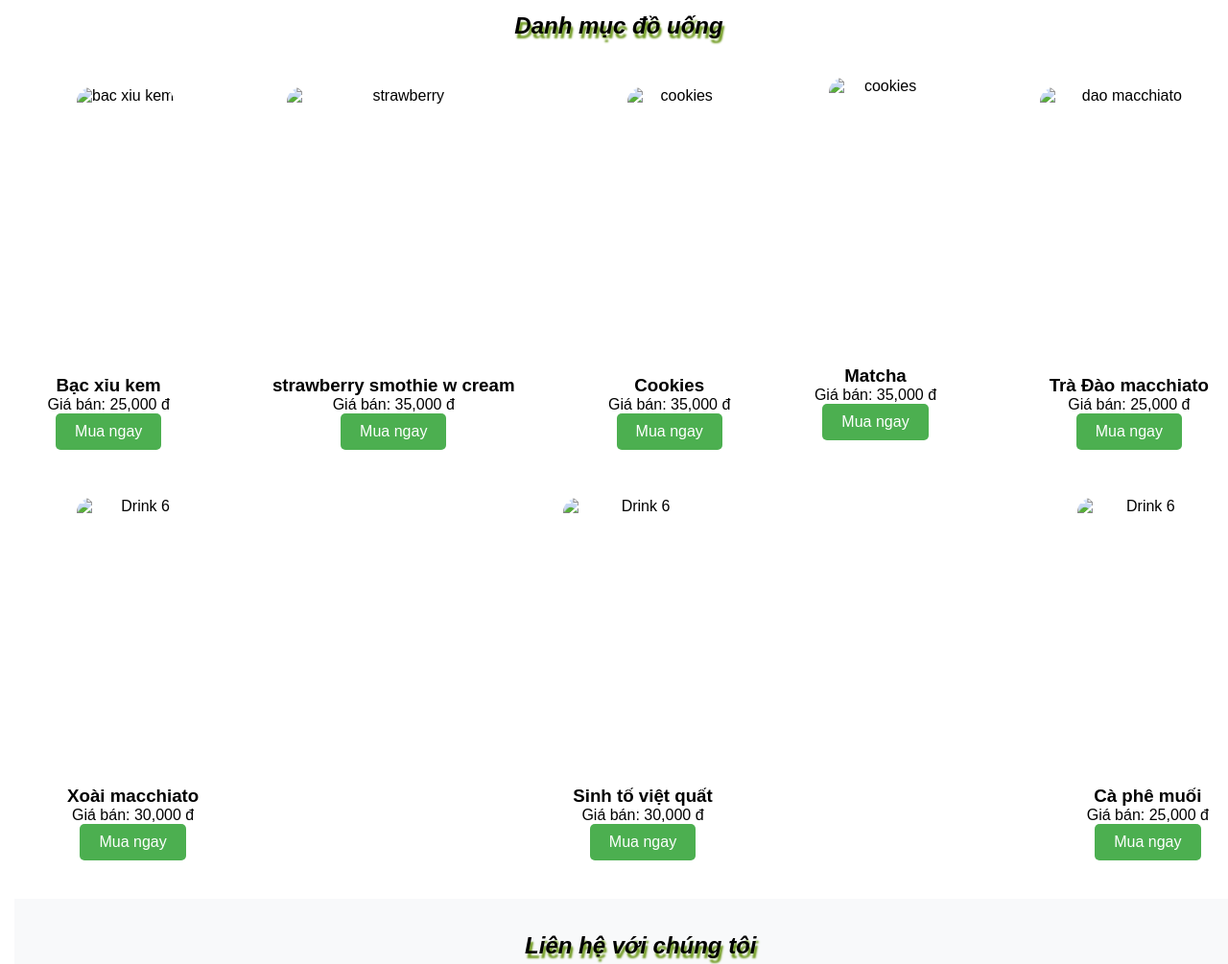
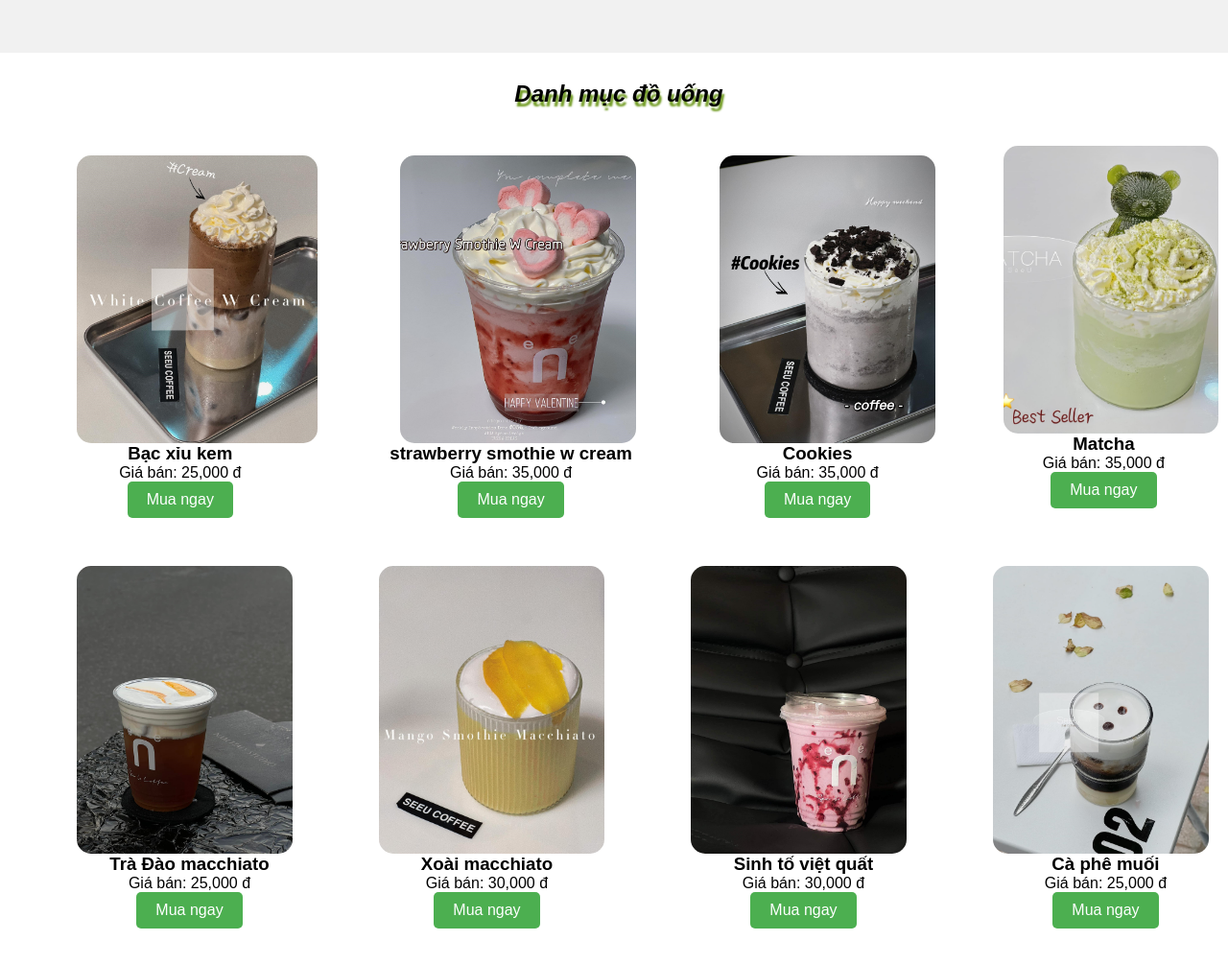
Before and after one commit to minhtan39/SeeUcoffe.github.io, a plain HTML site: page index.html in a window 1280 px wide. Shown: the part 675-1680 px from the top of the page at 96% size. Drawn offline with Linux system fonts and the light colour scheme.

Commit message:
Update index.html

```diff
--- a/index.html
+++ b/index.html
@@ -11,10 +11,10 @@
 <body>
     <div class="intro">
         <h1>Tiệm coffee & Tea
-            <img src="image/logo2.png" alt="logo">
+            <img src="./logo2.png" alt="logo">
         </h1>
         <div class="intro-ship">
-        <img src="image/shipper.jpeg" alt="shipper">
+        <img src="./shipper.jpeg" alt="shipper">
         <p class="phone-number"><b>Số điện thoại: 0818115578</b></p>
     </div>
         <p>Cửa hàng cà phê có Mặt tại Hà Tĩnh<br>
@@ -45,10 +45,10 @@
         <h2>⭐ BEST SELLER</h2>
         <marquee behavior="scroll" direction="left">
             <div class="round">
-                <img src="image/caco.jpg" alt="">
-                <img src="image/cookei.jpg" alt="">
-                <img src="image/matcha.jpg" alt="">
-                <img src="image/xoaimachiato.jpg" alt="">
+                <img src="./caco.jpg" alt="">
+                <img src="./cookei.jpg" alt="">
+                <img src="./matcha.jpg" alt="">
+                <img src="./xoaimachiato.jpg" alt="">
             </div>
         </marquee>
         <!--drink-->
@@ -57,7 +57,7 @@
             <div class="drinks">
                 <!--Đồ uống 1-->
                 <div class="drink">
-                    <img src="image/bacxiu.jpg" alt="bac xiu kem">
+                    <img src="./bacxiu.jpg" alt="bac xiu kem">
                     <div class="drink-1">
                     <h3>Bạc xỉu kem</h3>
                     <p>Giá bán: 25,000 đ</p>
@@ -66,7 +66,7 @@
              </div>
                 <!--Đồ uống 2-->
                 <div class="drink">
-                    <img src="image/stbr.jpg" alt="strawberry">
+                    <img src="./stbr.jpg" alt="strawberry">
                     <div class="drink-2">
                     <h3>strawberry smothie w cream</h3>
                     <p>Giá bán: 35,000 đ</p>
@@ -75,7 +75,7 @@
                 </div>
                 <!--Đồ uống 3-->
                 <div class="drink">
-                    <img src="image/cookei.jpg" alt="cookies">
+                    <img src="./cookei.jpg" alt="cookies">
                     <div class="drink-3">
                     <h3>Cookies</h3>
                     <p>Giá bán: 35,000 đ</p>
@@ -84,7 +84,7 @@
                 </div>
                 <!--Đồ uống 4-->
                 <div>
-                    <img src="image/matcha.jpg" alt="cookies">
+                    <img src="./matcha.jpg" alt="cookies">
                     <div class="drink-4">
                     <h3>Matcha</h3>
                     <p>Giá bán: 35,000 đ</p>
@@ -93,7 +93,7 @@
                 </div>
                 <!--Đồ uống 5-->
                 <div class="drink">
-                    <img src="image/326891376_531153698820273_803920966857653768_n.jpg" alt="dao macchiato">
+                    <img src="./326891376_531153698820273_803920966857653768_n.jpg" alt="dao macchiato">
                     <div class="drink-5">
                     <h3>Trà Đào macchiato</h3>
                     <p>Giá bán: 25,000 đ</p>
@@ -103,7 +103,7 @@
 
                 <!--Đồ uống 6-->
                 <div class="drink">
-                    <img src="image/xoaimachiato.jpg" alt="Drink 6">
+                    <img src="./xoaimachiato.jpg" alt="Drink 6">
                     <div class="drink-6">
                     <h3>Xoài macchiato</h3>
                     <p>Giá bán: 30,000 đ</p>
@@ -112,7 +112,7 @@
                 </div>
                 <!--Đồ uống 7-->
                 <div class="drink">
-                    <img src="image/blueberry.jpg" alt="Drink 6">
+                    <img src="./blueberry.jpg" alt="Drink 6">
                     <div class="drink-7">
                     <h3>Sinh tố việt quất</h3>
                     <p>Giá bán: 30,000 đ</p>
@@ -121,7 +121,7 @@
                 </div>
                 <!--Đồ uống 8-->
                 <div class="drink">
-                    <img src="image/salat-coffee.jpg" alt="Drink 6">
+                    <img src="./salat-coffee.jpg" alt="Drink 6">
                     <div class="drink-8">
                     <h3>Cà phê muối</h3>
                     <p>Giá bán: 25,000 đ</p>
@@ -139,7 +139,7 @@
                     <div class="footer-social">
                         <h2>Kết nối với chúng tôi</h2>
                         <a href="https://www.facebook.com/profile.php?id=100083257732667"><img src="image/logoface.webp" alt="Facebook"></a>
-                        <a href="https://www.instagram.com/seeu.coffee/"><img src="image/instagram.jpg" alt="Instagram"></a>
+                        <a href="https://www.instagram.com/seeu.coffee/"><img src="./instagram.jpg" alt="Instagram"></a>
                     </div>
                     <div class="translation">
                         <p>&copy; 2024 By Lê Minh Tân</p>
```
